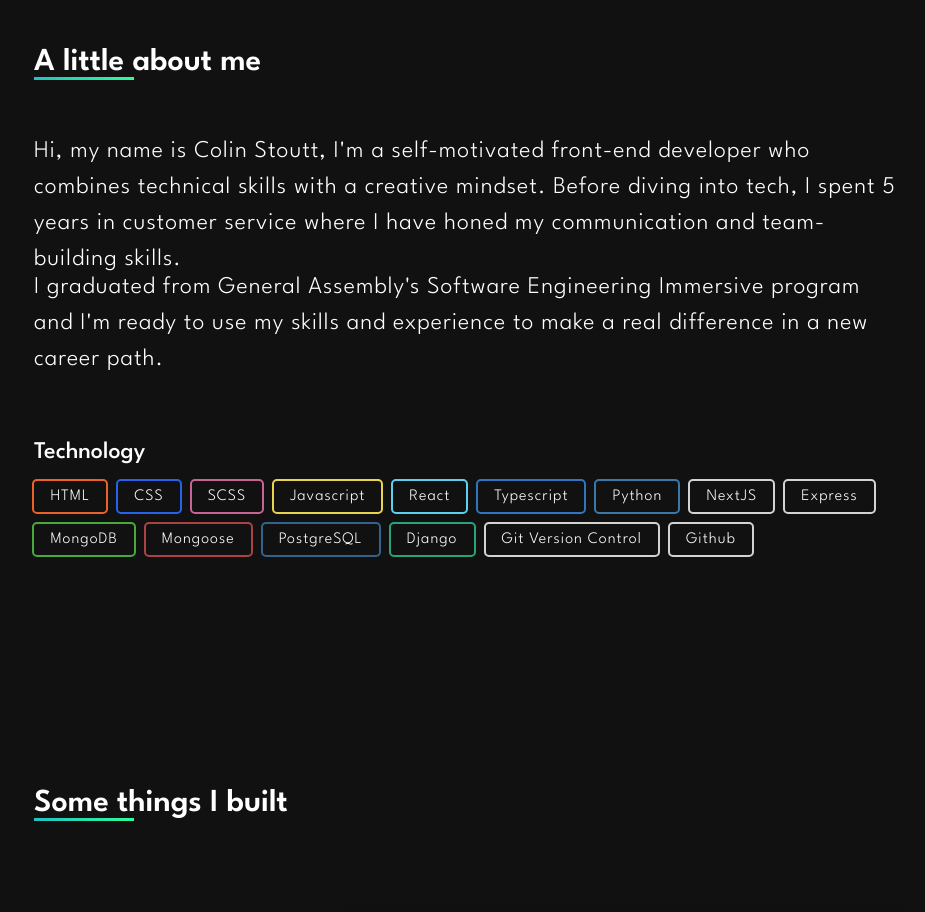
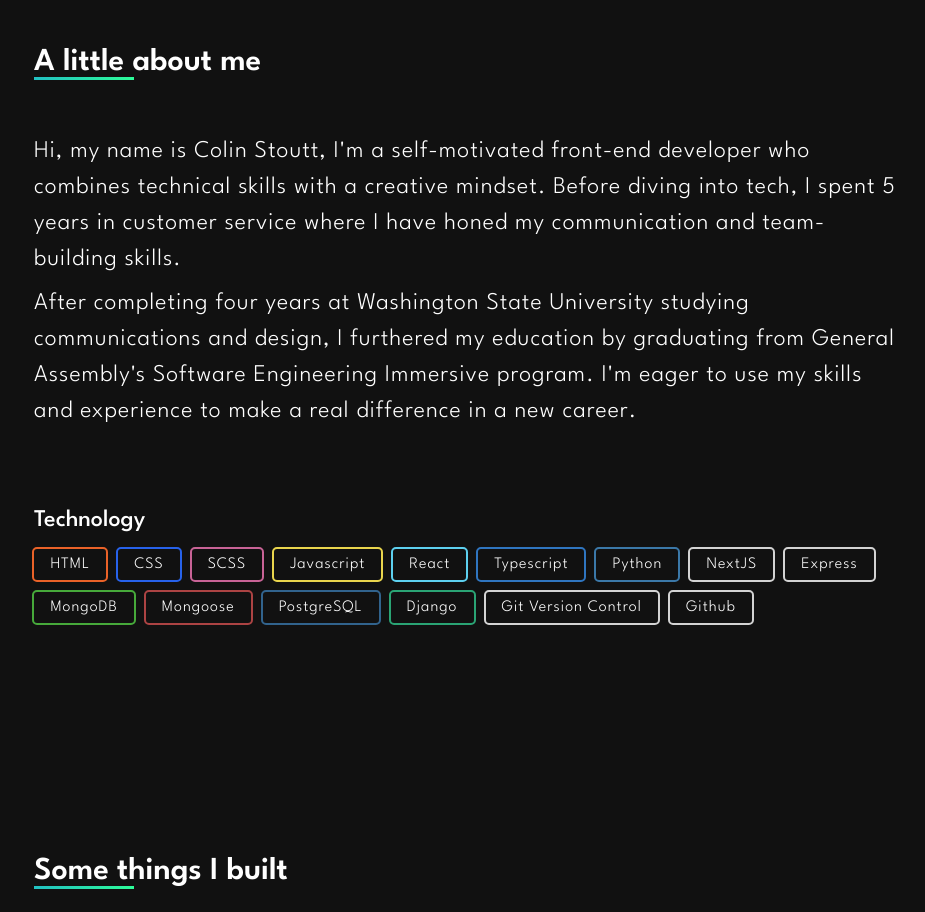
Before and after one commit to colinstoutt/portfolio_colin-stoutt, a Next.js app: page / in a window 1280 px wide. Shown: the part 980-1892 px from the top of the page, without its empty margins (171-1096 px from the left). Built offline with nearby package versions, Linux system fonts and the light colour scheme; grey boxes are pictures that could not be loaded.

Commit message:
change copy, adjust spacing

```diff
--- a/src/components/About.jsx
+++ b/src/components/About.jsx
@@ -15,9 +15,11 @@ const About = () => {
           have honed my communication and team-building skills.
         </p>
         <p>
-          I graduated from General Assembly&apos;s Software Engineering
-          Immersive program and I&apos;m ready to use my skills and experience
-          to make a real difference in a new career path.
+          After completing four years at Washington State University studying
+          communications and design, I furthered my education by graduating from
+          General Assembly's Software Engineering Immersive program. I'm eager
+          to use my skills and experience to make a real difference in a new
+          career.
         </p>
       </section>
       <section className="about__section-skills">
--- a/src/scss/about.scss
+++ b/src/scss/about.scss
@@ -5,7 +5,7 @@
     letter-spacing: 1px;
     font-size: 1.5rem;
     font-weight: 300;
-    margin: -4.5rem 0 4rem 0;
+    margin: -4.5rem 0 5rem 0;
   }
   &__section-about {
     margin-bottom: 2rem;
```
